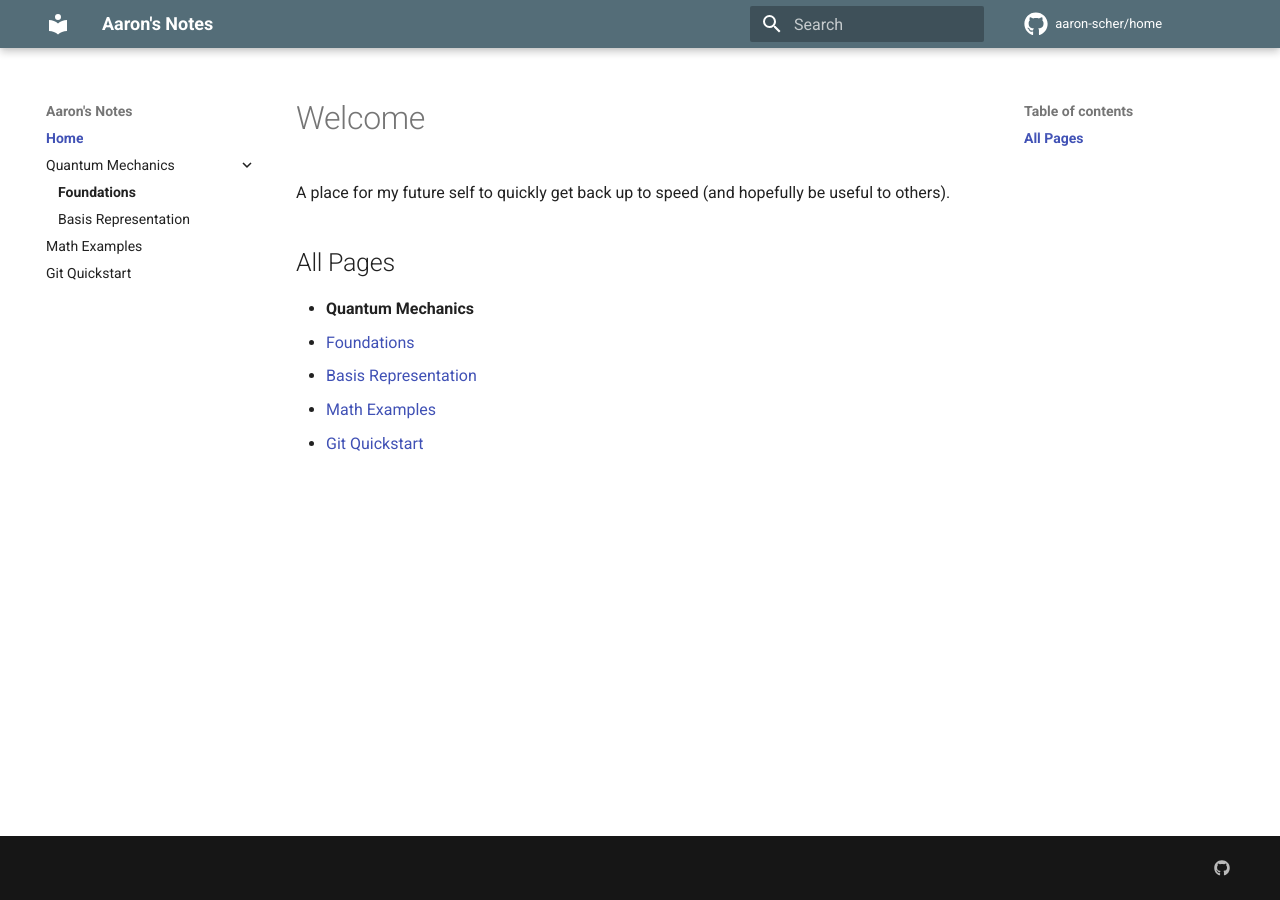
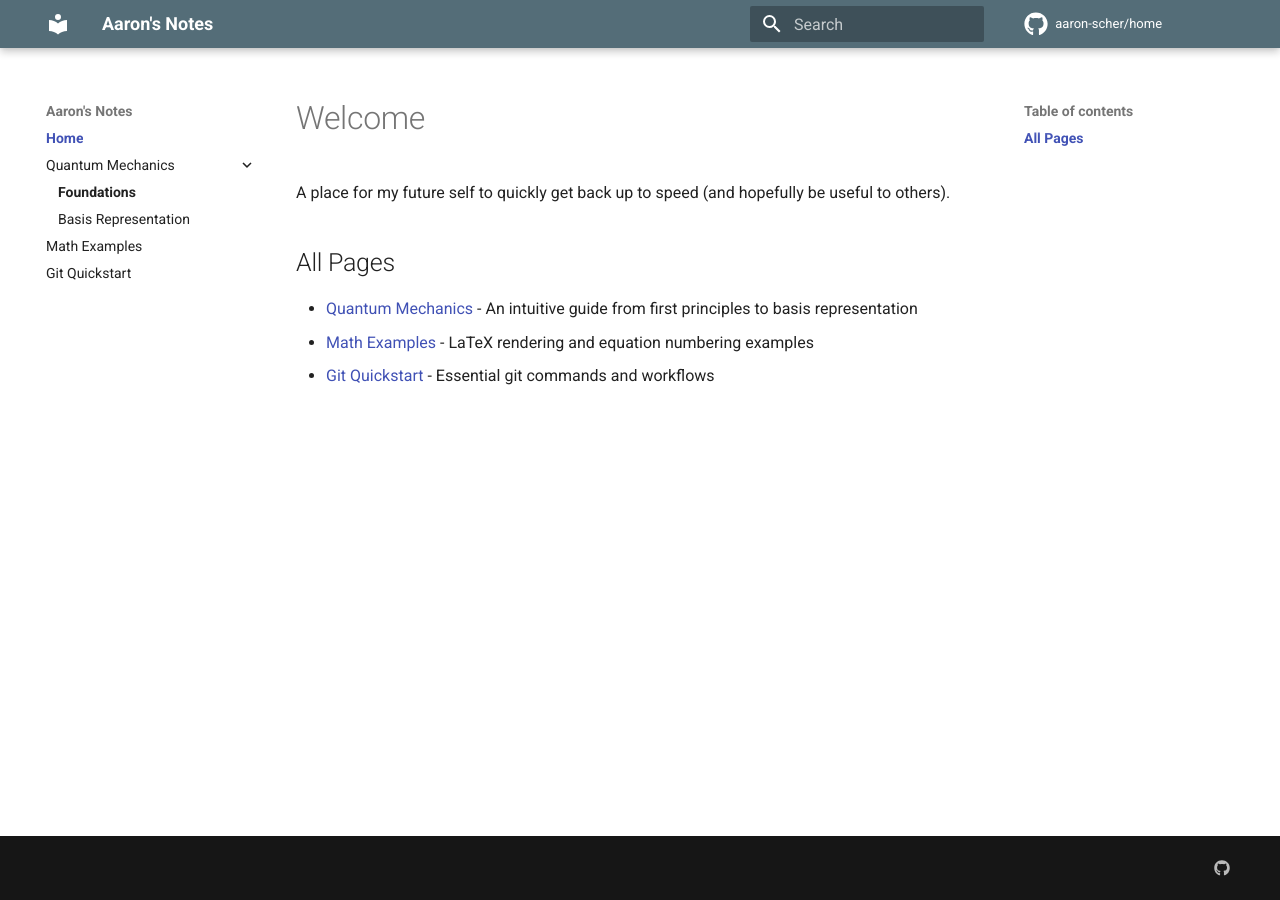
Before and after one commit to aaron-scher/home, an MkDocs documentation site: the page built from docs/index.md, in a window 1280 px wide. Built offline with MkDocs 1.6.1 and Material for MkDocs 9.7.7, drawn with Linux system fonts in a browser that asks for light colours; comment, search, counter and statistics services are not loaded.

Commit message:
Fix homepage and navigation structure
- Update homepage to link to Quantum Mechanics overview instead of duplicating navigation
- Add descriptive text for each top-level section on homepage
- Add "Overview" label to quantum-mechanics/index.md in navigation to fix bold Foundations issue
- Cleaner, more maintainable structure

🤖 Generated with [Claude Code](https://claude.com/claude-code)

Co-Authored-By: Claude <noreply@anthropic.com>

```diff
--- a/docs/index.md
+++ b/docs/index.md
@@ -4,8 +4,6 @@ A place for my future self to quickly get back up to speed (and hopefully be use
 
 ## All Pages
 
-- **Quantum Mechanics**
-  - [Foundations](quantum-mechanics/quantum-foundations.md)
-  - [Basis Representation](quantum-mechanics/quantum-basis-representation.md)
-- [Math Examples](notes/math-examples.md)
-- [Git Quickstart](howto/git.md)
+- [Quantum Mechanics](quantum-mechanics/index.md) - An intuitive guide from first principles to basis representation
+- [Math Examples](notes/math-examples.md) - LaTeX rendering and equation numbering examples
+- [Git Quickstart](howto/git.md) - Essential git commands and workflows
--- a/mkdocs.yml
+++ b/mkdocs.yml
@@ -51,7 +51,7 @@ plugins:
 nav:
   - Home: index.md
   - Quantum Mechanics:
-    - quantum-mechanics/index.md
+    - Overview: quantum-mechanics/index.md
     - Foundations: quantum-mechanics/quantum-foundations.md
     - Basis Representation: quantum-mechanics/quantum-basis-representation.md
   - Math Examples: notes/math-examples.md
```
